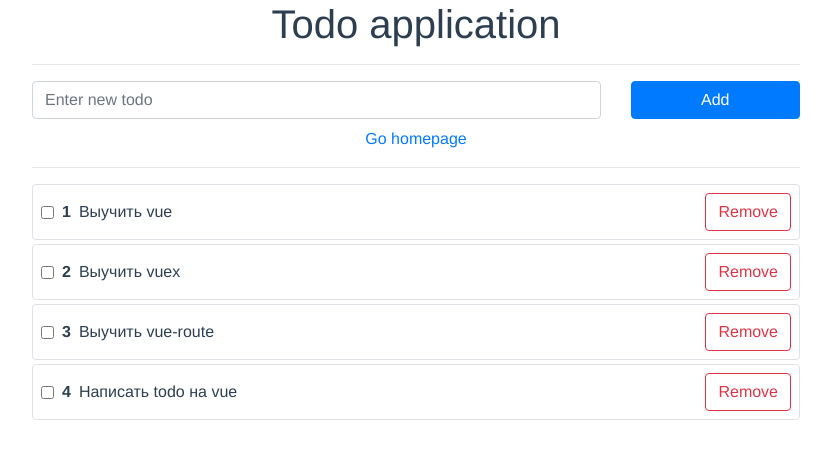
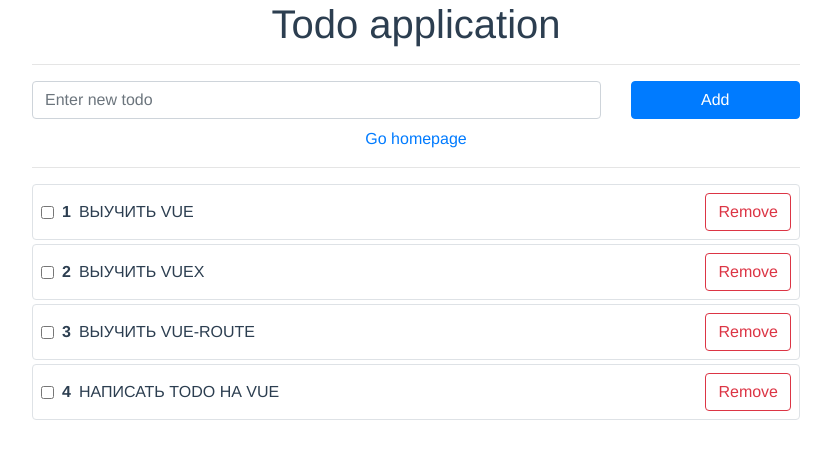
Before and after one commit to Danshin-dev/vue-todo, a Vue app: page /todo in a window 1280 px wide. Shown: the top 458 px of the page, without its empty margins (224-1055 px from the left). Built offline with nearby package versions, Linux system fonts and the light colour scheme.

Commit message:
Добавлен пример использования фильтро

```diff
--- a/src/components/TodoItem.vue
+++ b/src/components/TodoItem.vue
@@ -3,7 +3,7 @@
     <input type="checkbox" v-on:change="todo.completed = !todo.completed" />
     <strong class="ml-2">{{ index + 1 }}</strong>
     <span class="ml-2" v-bind:class="{ done: todo.completed }">{{
-      todo.title
+      todo.title | upperCase
     }}</span>
     <button
       class="btn btn-outline-danger ml-auto"
@@ -21,7 +21,12 @@ export default {
       type: Object,
       required: true
     },
-    index : Number
+    index: Number
+  },
+  filters: {
+    upperCase(value) {
+      return value.toUpperCase();
+    }
   }
 };
 </script>
```
